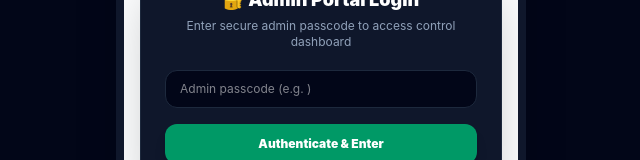
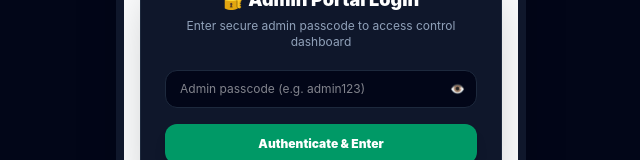
Before and after one commit to aishgowda06-crypto/Admin-, a Next.js app: page /login in a window 1280 px wide. Shown: the part 175-335 px from the top of the page, without its empty margins (319-959 px from the left). Built offline with nearby package versions, Linux system fonts and the light colour scheme.

Commit message:
Update admin login and layout security

```diff
--- a/src/app/login/page.js
+++ b/src/app/login/page.js
@@ -3,6 +3,7 @@ import { useState } from 'react';
 
 export default function AdminLoginPage() {
   const [passcode, setPasscode] = useState('');
+  const [showPassword, setShowPassword] = useState(false);
   const [error, setError] = useState(false);
   const [loading, setLoading] = useState(false);
 
@@ -45,14 +46,26 @@ export default function AdminLoginPage() {
       </div>
 
       <form onSubmit={handleLogin} className="space-y-4">
-        <input
-          type="password"
-          placeholder="Admin passcode (e.g. )"
-          value={passcode}
-          onChange={(e) => { setPasscode(e.target.value); setError(false); }}
-          className="w-full bg-slate-950 border border-slate-800 rounded-xl px-3.5 py-2.5 text-xs text-white focus:ring-2 focus:ring-emerald-500 focus:outline-none"
-        />
+        {/* Input container with toggle button */}
+        <div className="relative">
+          <input
+            type={showPassword ? 'text' : 'password'}
+            placeholder="Admin passcode (e.g. admin123)"
+            value={passcode}
+            onChange={(e) => { setPasscode(e.target.value); setError(false); }}
+            className="w-full bg-slate-950 border border-slate-800 rounded-xl px-3.5 py-2.5 pr-10 text-xs text-white focus:ring-2 focus:ring-emerald-500 focus:outline-none"
+          />
+          <button
+            type="button"
+            onClick={() => setShowPassword(!showPassword)}
+            className="absolute right-3 top-1/2 -translate-y-1/2 text-slate-400 hover:text-white text-xs cursor-pointer focus:outline-none"
+          >
+            {showPassword ? '🙈' : '👁️'}
+          </button>
+        </div>
+
         {error && <p className="text-[10px] text-red-400 font-bold">Invalid passcode. Check backend/database records.</p>}
+
         <button type="submit" disabled={loading} className="w-full bg-emerald-600 hover:bg-emerald-700 text-white font-black text-xs py-3 rounded-xl transition shadow-lg cursor-pointer">
           {loading ? 'Verifying...' : 'Authenticate & Enter'}
         </button>
```
